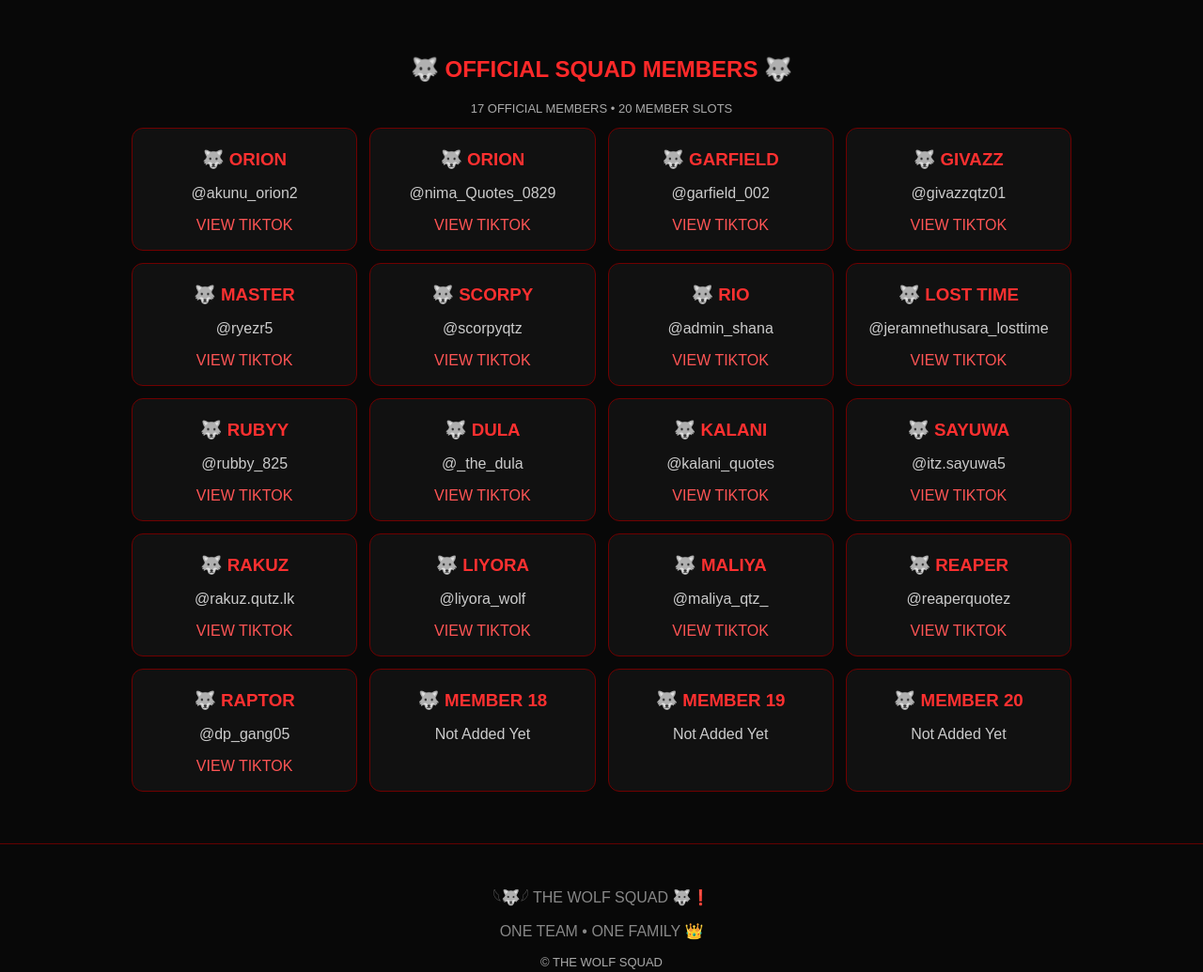
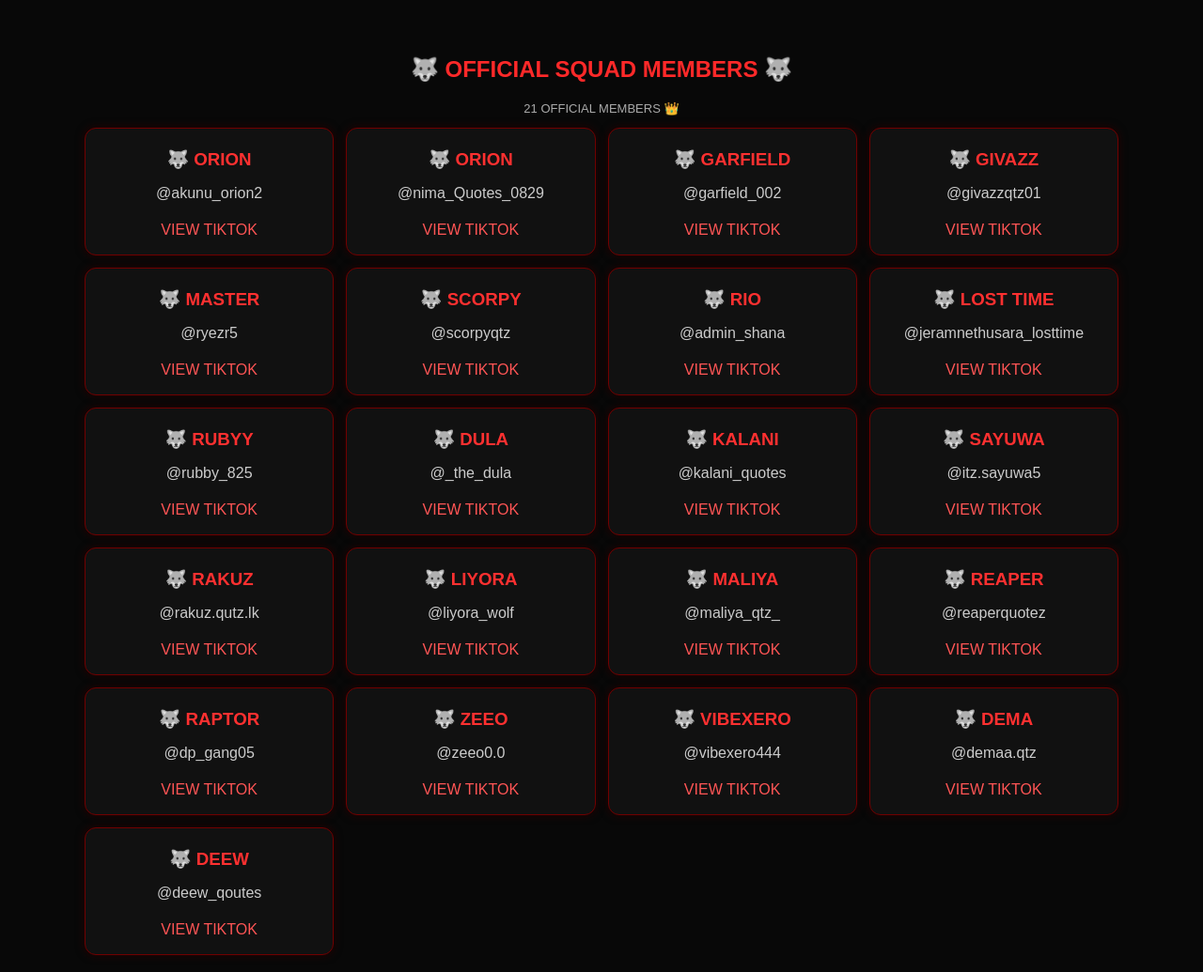
Before and after one commit to k2764981-ship-it/the-wolf-squad-, a plain HTML site: page index.html in a window 1280 px wide. Shown: the part 2120-3155 px from the top of the page at 94% size. Drawn offline with Linux system fonts and the light colour scheme.

Commit message:
Update index.html

```diff
--- a/index.html
+++ b/index.html
@@ -10,8 +10,11 @@
 <style>
 *{box-sizing:border-box}
 body{
- margin:0;background:#080808;color:white;
- font-family:Arial,sans-serif;text-align:center;
+ margin:0;
+ background:#080808;
+ color:white;
+ font-family:Arial,sans-serif;
+ text-align:center;
 }
 header{
  padding:35px 15px;
@@ -19,56 +22,96 @@ header{
  border-bottom:2px solid #d00000;
 }
 .squad-logo{
- width:145px;height:145px;object-fit:cover;
- border-radius:50%;border:3px solid #e00000;
+ width:145px;
+ height:145px;
+ object-fit:cover;
+ border-radius:50%;
+ border:3px solid #e00000;
  box-shadow:0 0 25px #a00000;
 }
 h1{
- color:#ff2020;font-size:clamp(25px,6vw,40px);
+ color:#ff2020;
+ font-size:clamp(25px,6vw,40px);
  text-shadow:0 0 15px #a00000;
 }
 .tagline{letter-spacing:3px;color:#ddd}
 section{padding:25px 14px}
 .card{
- max-width:850px;margin:18px auto;padding:22px;
- background:#111;border:1px solid #650000;
- border-radius:14px;box-shadow:0 0 15px #240000;
+ max-width:850px;
+ margin:18px auto;
+ padding:22px;
+ background:#111;
+ border:1px solid #650000;
+ border-radius:14px;
+ box-shadow:0 0 15px #240000;
 }
 .owner-logo{
- width:115px;height:115px;object-fit:cover;
- border-radius:50%;border:3px solid #e00000;
+ width:115px;
+ height:115px;
+ object-fit:cover;
+ border-radius:50%;
+ border:3px solid #e00000;
 }
 h2{color:#ff2929}
 .owner-name{font-size:23px;font-weight:bold}
 .rules{text-align:left;line-height:1.8}
 .rules li{margin:8px 0}
+
 input:not([type=checkbox]),select,textarea{
- width:100%;padding:13px;margin:7px 0;
- background:#080808;color:white;
- border:1px solid #700000;border-radius:7px;
+ width:100%;
+ padding:13px;
+ margin:7px 0;
+ background:#080808;
+ color:white;
+ border:1px solid #700000;
+ border-radius:7px;
 }
 button{
- padding:13px 24px;background:#bd0000;color:white;
- border:0;border-radius:8px;font-weight:bold;
- cursor:pointer;margin-top:12px;
+ padding:13px 24px;
+ background:#bd0000;
+ color:white;
+ border:0;
+ border-radius:8px;
+ font-weight:bold;
+ cursor:pointer;
+ margin-top:12px;
 }
 button:hover{background:#f00000}
+
 .member-grid{
  display:grid;
  grid-template-columns:repeat(auto-fit,minmax(220px,1fr));
- gap:13px;max-width:1000px;margin:auto;
+ gap:13px;
+ max-width:1100px;
+ margin:auto;
 }
 .member{
- background:#111;padding:17px;
- border:1px solid #700000;border-radius:12px;
+ background:#111;
+ padding:17px;
+ border:1px solid #700000;
+ border-radius:12px;
+ box-shadow:0 0 10px #240000;
 }
-.member h3{color:#ff3030;margin:5px}
-.member p{color:#ccc;overflow-wrap:anywhere}
-.member a{color:#ff5555;text-decoration:none}
+.member h3{
+ color:#ff3030;
+ margin:5px;
+}
+.member p{
+ color:#ccc;
+ overflow-wrap:anywhere;
+}
+.member a{
+ display:inline-block;
+ margin-top:5px;
+ color:#ff5555;
+ text-decoration:none;
+}
 .member a:hover{text-decoration:underline}
 footer{
- padding:25px;color:#888;
- border-top:1px solid #650000;margin-top:30px;
+ padding:25px;
+ color:#888;
+ border-top:1px solid #650000;
+ margin-top:30px;
 }
 .small{font-size:13px;color:#aaa}
 </style>
@@ -140,13 +183,17 @@ footer{
 
 <button type="submit">SUBMIT REGISTRATION</button>
 </form>
-<p class="small">WhatsApp එකට යැවීමට පෙර ඔබේ විස්තර පරීක්ෂා කරන්න. Send කිරීම ඔබ විසින්ම තහවුරු කළ යුතුයි.</p>
+
+<p class="small">
+WhatsApp එකට යැවීමට පෙර ඔබේ විස්තර පරීක්ෂා කරන්න.
+Send කිරීම ඔබ විසින්ම තහවුරු කළ යුතුයි.
+</p>
 </div>
 </section>
 
 <section>
 <h2>🐺 OFFICIAL SQUAD MEMBERS 🐺</h2>
-<p class="small">17 OFFICIAL MEMBERS • 20 MEMBER SLOTS</p>
+<p class="small">21 OFFICIAL MEMBERS 👑</p>
 <div class="member-grid" id="members"></div>
 </section>
 
@@ -175,9 +222,10 @@ const members = [
 ["MALIYA","maliya_qtz_"],
 ["REAPER","reaperquotez"],
 ["RAPTOR","dp_gang05"],
-["MEMBER 18",""],
-["MEMBER 19",""],
-["MEMBER 20",""]
+["ZEEO","zee o0.0".replace(" ","")],
+["VIBEXERO","vibexero444"],
+["DEMA","demaa.qtz"],
+["DEEW","deew_qoutes"]
 ];
 
 const container=document.getElementById("members");
@@ -192,20 +240,16 @@ members.forEach(member=>{
 
  const username=document.createElement("p");
 
- if(member[1]){
  username.textContent="@"+member[1];
+
  const link=document.createElement("a");
  link.href="https://www.tiktok.com/@"+encodeURIComponent(member[1]);
  link.target="_blank";
  link.rel="noopener noreferrer";
  link.textContent="VIEW TIKTOK";
+
  card.appendChild(username);
  card.appendChild(link);
- }else{
-  username.textContent="Not Added Yet";
-  card.appendChild(username);
- }
-
  container.appendChild(card);
 });
 
```
Lines whose indentation alone changed are shown as unchanged.
